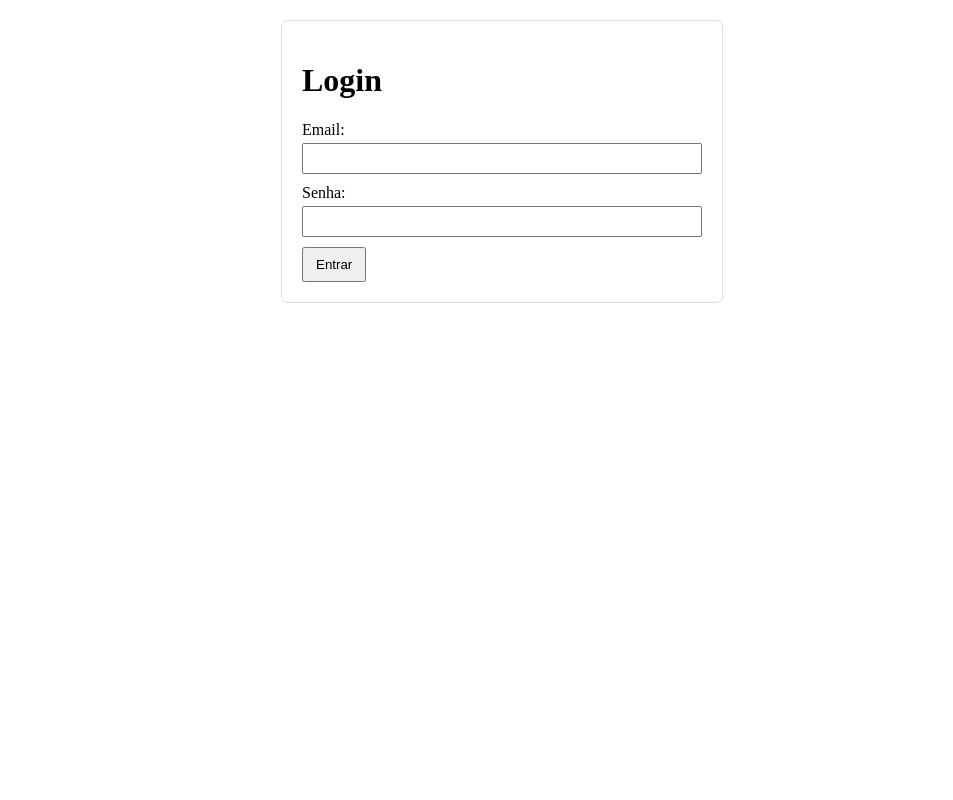
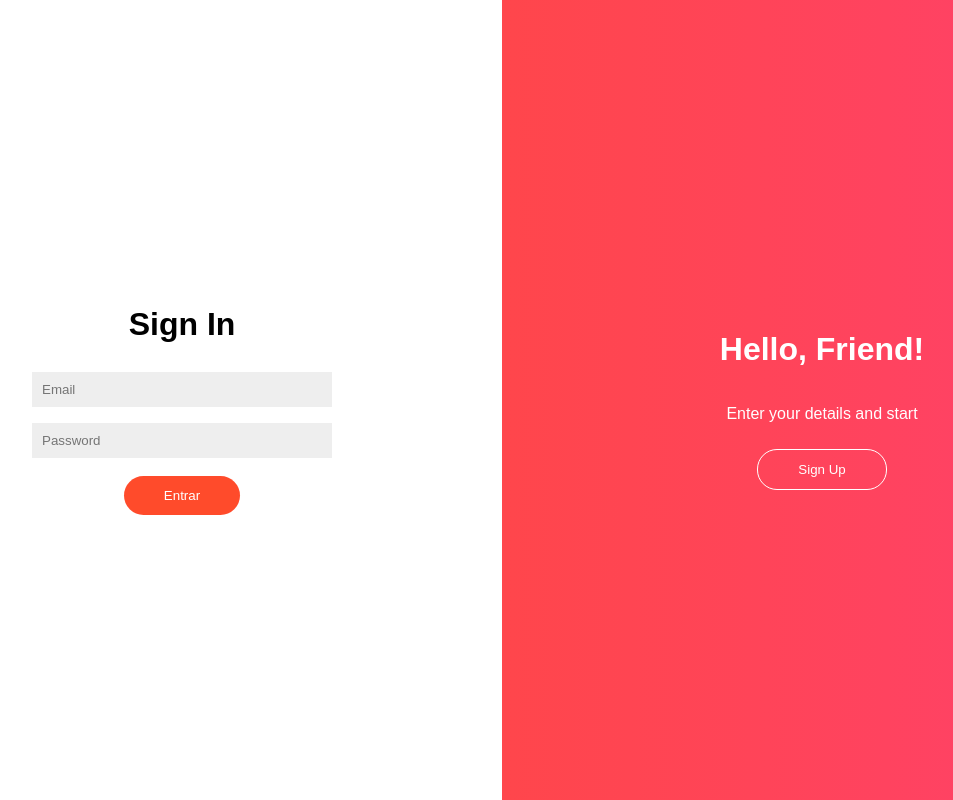
Before and after one commit to LeonardoPigatti/clinical-saas-front, a Vue app: page /login in a window 1280 px wide. Shown: the whole page, without its empty margins (138-1091 px from the left). Built offline with nearby package versions, Linux system fonts and the light colour scheme.

Commit message:
creates initial structure of the login screen visual

```diff
--- a/src/components/LoginUser.vue
+++ b/src/components/LoginUser.vue
@@ -1,40 +1,75 @@
 <template>
-  <div class="login">
-    <h1>Login</h1>
+  <div class="fullscreen-root">
+    <div class="container" :class="{ 'right-panel-active': isRightPanelActive }">
 
-    <form @submit.prevent="handleLogin">
-      <div>
-        <label>Email:</label>
-        <input v-model="email" type="email" required />
+      <!-- SIGN UP (visual apenas por enquanto) -->
+      <div class="form-container sign-up-container">
+        <form @submit.prevent>
+          <h1>Create Account</h1>
+
+          <span>Use your email</span>
+          <input type="text" placeholder="Name" />
+          <input type="email" placeholder="Email" />
+          <input type="password" placeholder="Password" />
+          <button>Sign Up</button>
+        </form>
       </div>
 
-      <div>
-        <label>Senha:</label>
-        <input v-model="password" type="password" required />
-      </div>
+      <!-- SIGN IN (LOGIN REAL) -->
+      <div class="form-container sign-in-container">
+        <form @submit.prevent="handleLogin">
+          <h1>Sign In</h1>
+
+          <input v-model="email" type="email" placeholder="Email" required />
+          <input v-model="password" type="password" placeholder="Password" required />
+
+          <p v-if="errorMessage" class="error">{{ errorMessage }}</p>
+          <p v-if="successMessage" class="success">{{ successMessage }}</p>
 
           <button type="submit">Entrar</button>
         </form>
+      </div>
 
-    <p v-if="successMessage" style="color: green">{{ successMessage }}</p>
-    <p v-if="errorMessage" style="color: red">{{ errorMessage }}</p>
+      <!-- OVERLAY -->
+      <div class="overlay-container">
+        <div class="overlay">
+          <div class="overlay-panel overlay-left">
+            <h1>Welcome Back!</h1>
+            <p>Login with your personal info</p>
+            <button class="ghost" @click="activateSignIn">Sign In</button>
+          </div>
+
+          <div class="overlay-panel overlay-right">
+            <h1>Hello, Friend!</h1>
+            <p>Enter your details and start</p>
+            <button class="ghost" @click="activateSignUp">Sign Up</button>
+          </div>
+        </div>
+      </div>
+
+    </div>
   </div>
 </template>
 
-<script>
+<script setup>
 import { ref } from "vue";
 import { client } from "../apollo/client";
 import { gql } from "@apollo/client/core";
-import router from '../router';
+import router from "../router";
 
-
-export default {
-  setup() {
+const isRightPanelActive = ref(false);
 const email = ref("");
 const password = ref("");
-
 const successMessage = ref("");
 const errorMessage = ref("");
+
+const activateSignUp = () => {
+  isRightPanelActive.value = true;
+};
+
+const activateSignIn = () => {
+  isRightPanelActive.value = false;
+};
 
 const LOGIN_USER = gql`
   mutation Login($email: String!, $password: String!) {
@@ -52,64 +87,182 @@ export default {
 `;
 
 const handleLogin = async () => {
+  errorMessage.value = "";
+  successMessage.value = "";
+
   try {
     const result = await client.mutate({
       mutation: LOGIN_USER,
-      variables: { email: email.value, password: password.value },
+      variables: {
+        email: email.value,
+        password: password.value,
+      },
     });
 
     const data = result.data.login;
 
-    localStorage.setItem('token', data.token);
-    localStorage.setItem('user', JSON.stringify(data.user));
+    localStorage.setItem("token", data.token);
+    localStorage.setItem("user", JSON.stringify(data.user));
 
-    // Redireciona para dashboard
-    router.push('/dashboard');
+    successMessage.value = "Login realizado com sucesso!";
+
+    setTimeout(() => {
+      router.push("/dashboard");
+    }, 800);
 
   } catch (err) {
-    errorMessage.value = err.message;
-    successMessage.value = '';
+    errorMessage.value = err.message || "Erro ao fazer login";
   }
-};
-
-
-    return {
-      email,
-      password,
-      successMessage,
-      errorMessage,
-      handleLogin,
-    };
-  },
 };
 </script>
 
 <style scoped>
-.login {
-  max-width: 400px;
-  margin: 20px auto;
-  padding: 20px;
-  border: 1px solid #ddd;
-  border-radius: 6px;
+/* FULLSCREEN ROOT */
+:global(html),
+:global(body) {
+  margin: 0;
+  padding: 0;
+  width: 100%;
+  height: 100%;
+  font-family: 'Montserrat', sans-serif;
+  background: #f6f5f7;
 }
 
-form div {
-  margin-bottom: 10px;
+.fullscreen-root {
+  width: 100vw;
+  height: 100vh;
 }
 
-label {
-  display: block;
-  margin-bottom: 4px;
+.container {
+  width: 100vw;
+  height: 100vh;
+  position: relative;
+  overflow: hidden;
+  background: #fff;
+}
+
+.form-container {
+  position: absolute;
+  top: 0;
+  width: 50%;
+  height: 100%;
+  transition: all 0.6s ease-in-out;
+  display: flex;
+  align-items: center;
+  justify-content: center;
+}
+
+.sign-in-container {
+  left: 0;
+  z-index: 2;
+}
+
+.container.right-panel-active .sign-in-container {
+  transform: translateX(100%);
+}
+
+.sign-up-container {
+  left: 0;
+  opacity: 0;
+  z-index: 1;
+}
+
+.container.right-panel-active .sign-up-container {
+  transform: translateX(100%);
+  opacity: 1;
+  z-index: 5;
+}
+
+form {
+  background: white;
+  display: flex;
+  flex-direction: column;
+  align-items: center;
+  justify-content: center;
+  width: 100%;
+  height: 100%;
 }
 
 input {
-  width: 100%;
-  padding: 6px;
-  box-sizing: border-box;
+  width: 280px;
+  padding: 10px;
+  margin: 8px 0;
+  border: none;
+  background: #eee;
 }
 
 button {
-  padding: 8px 12px;
+  margin-top: 10px;
+  padding: 12px 40px;
+  border-radius: 20px;
+  border: none;
+  background: #FF4B2B;
+  color: white;
   cursor: pointer;
 }
+
+button.ghost {
+  background: transparent;
+  border: 1px solid white;
+}
+
+.overlay-container {
+  position: absolute;
+  left: 50%;
+  width: 50%;
+  height: 100%;
+  overflow: hidden;
+  transition: transform 0.6s ease-in-out;
+  z-index: 100;
+}
+
+.container.right-panel-active .overlay-container {
+  transform: translateX(-100%);
+}
+
+.overlay {
+  background: linear-gradient(to right, #FF4B2B, #FF416C);
+  color: white;
+  position: relative;
+  left: -100%;
+  width: 200%;
+  height: 100%;
+  transition: transform 0.6s ease-in-out;
+}
+
+.container.right-panel-active .overlay {
+  transform: translateX(50%);
+}
+
+.overlay-panel {
+  position: absolute;
+  width: 50%;
+  height: 100%;
+  display: flex;
+  flex-direction: column;
+  align-items: center;
+  justify-content: center;
+}
+
+.overlay-left {
+  transform: translateX(-20%);
+}
+
+.container.right-panel-active .overlay-left {
+  transform: translateX(0);
+}
+
+.overlay-right {
+  right: 0;
+}
+
+.error {
+  color: red;
+  font-size: 14px;
+}
+
+.success {
+  color: green;
+  font-size: 14px;
+}
 </style>
```
Also changed, not shown: 1 other file (tests, documents, lock files or other folders). Lines whose indentation alone changed are shown as unchanged.
